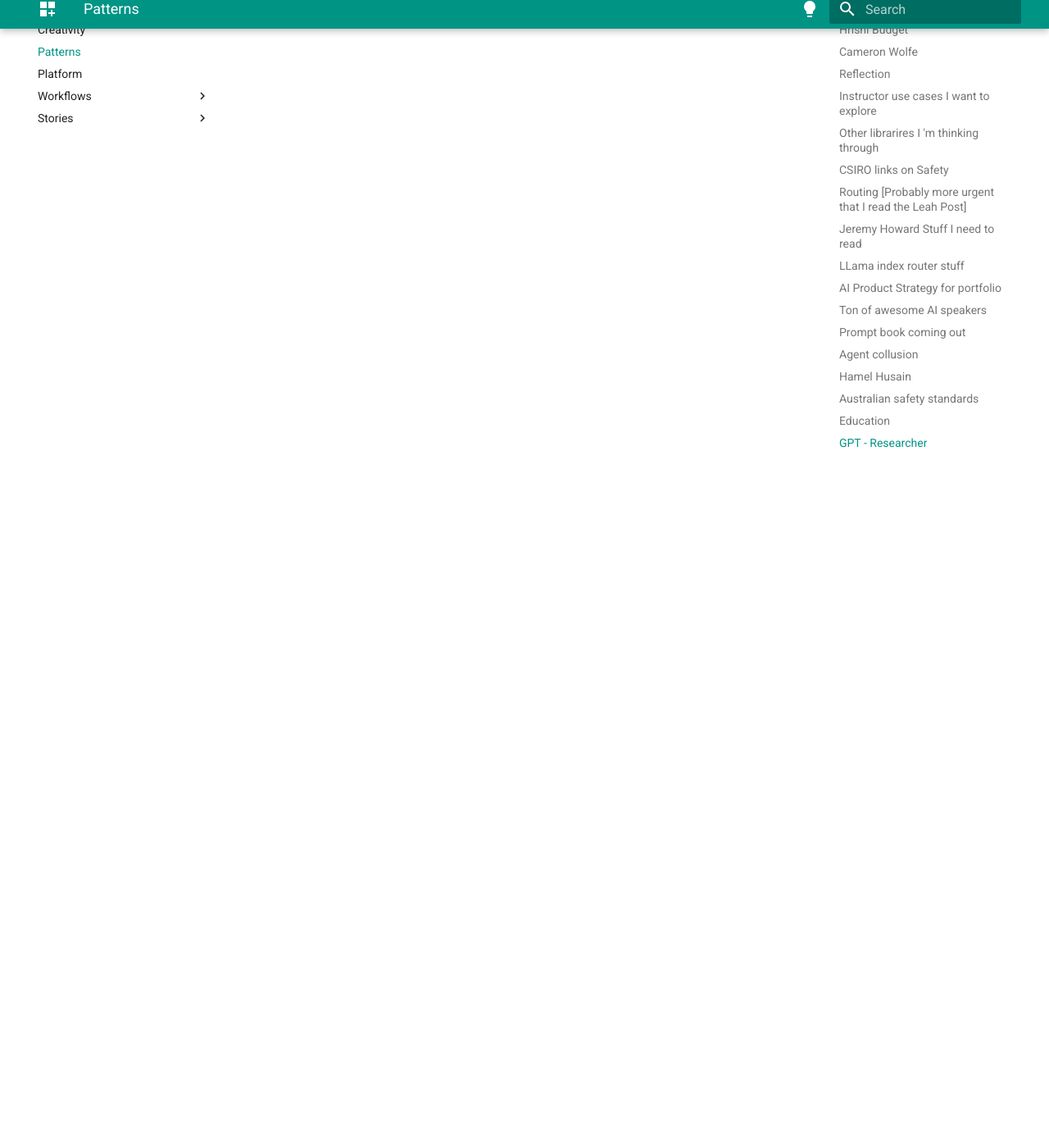
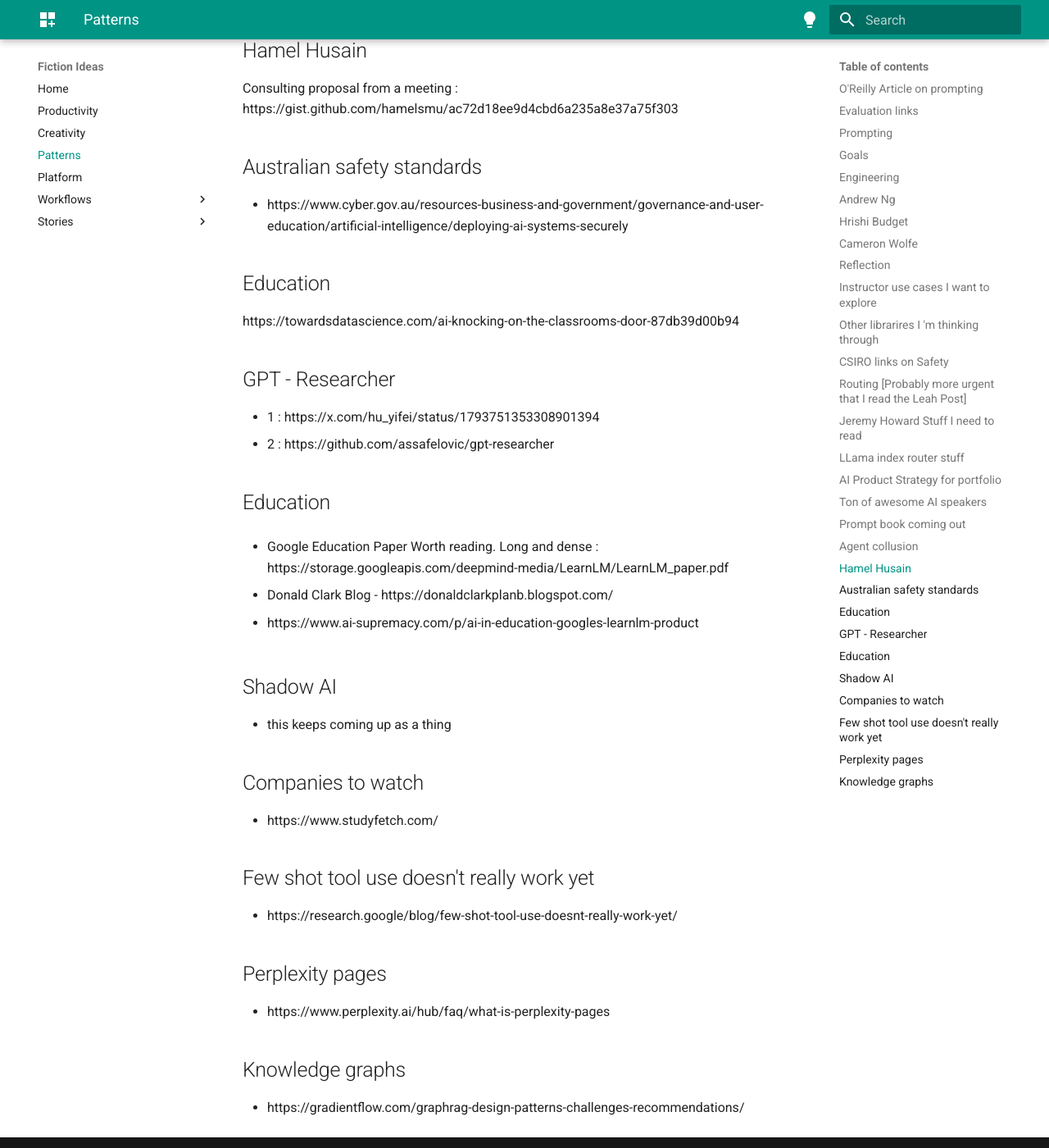
Before and after one commit to sarantium/fictionideas, an MkDocs documentation site: the page built from docs/pattern.md, in a window 1280 px wide and 1400 px high, scrolled down 4582 px. Shown: the whole window at 82% size. Built offline with MkDocs 1.6.1 and Material for MkDocs 9.7.7, drawn with Linux system fonts in a browser that asks for light colours; some of the changed text lies outside the part shown.

Commit message:
update: pattern

```diff
--- a/docs/pattern.md
+++ b/docs/pattern.md
@@ -1,3 +1,24 @@
+## O'Reilly Article on prompting
+
+https://www.oreilly.com/radar/what-we-learned-from-a-year-of-building-with-llms-part-i/
+
+## Evaluation links
+
+- https://hamel.dev/blog/posts/evals/
+- https://eugeneyan.com/writing/evals/
+
+Think I need a page just on evaluation
+
+## Prompting
+
+- https://eugeneyan.com/writing/prompting/
+
+## Goals
+
+- https://www.loom.com/share/d0ff7c0b17b34aa7b46f9537c5b25785?start_download=true
+
+I really like this idea of taking two companies and making the "Goals" [As I see it] relevant from one vendor to a potential client to help in sales calls
+
 ## Engineering
 
 Hrishi Olickel's iterative loop of Chat, Play, Loop, and Nest<sup>[6](https://youtu.be/gsO5V30h-lU?si=pxQ0X-p9iUYHlYXs)</sup> <sup>[7](https://youtu.be/8w0hUcQSDy8?si=6eAb4SqLy3B015Jd)</sup> guides alot of my thinking on how to build agentic workflows. In general, the build principles I follow are:
@@ -119,3 +140,31 @@
 
 - 1 : https://x.com/hu_yifei/status/1793751353308901394
 - 2 : https://github.com/assafelovic/gpt-researcher
+
+## Education
+
+- Google Education Paper Worth reading. Long and dense : https://storage.googleapis.com/deepmind-media/LearnLM/LearnLM_paper.pdf
+
+- Donald Clark Blog - https://donaldclarkplanb.blogspot.com/
+
+- https://www.ai-supremacy.com/p/ai-in-education-googles-learnlm-product
+
+## Shadow AI
+
+- this keeps coming up as a thing
+
+## Companies to watch
+
+- https://www.studyfetch.com/
+
+## Few shot tool use doesn't really work yet
+
+- https://research.google/blog/few-shot-tool-use-doesnt-really-work-yet/
+
+## Perplexity pages
+
+- https://www.perplexity.ai/hub/faq/what-is-perplexity-pages
+
+## Knowledge graphs
+
+- https://gradientflow.com/graphrag-design-patterns-challenges-recommendations/
```
